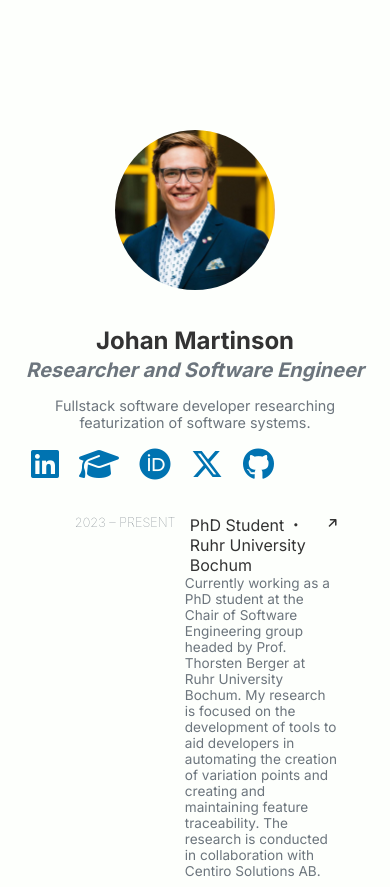
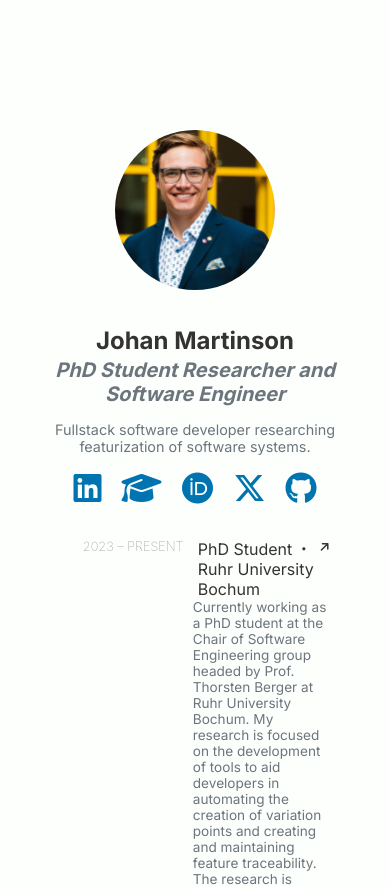
Before and after one commit to johmara/johmara.github.io, an Angular app: page /home in a window 390 px wide. Shown: the top 887 px of the page. Built offline with nearby package versions, Linux system fonts and the light colour scheme.

Commit message:
finished revamp

```diff
--- a/src/app/home/home.component.html
+++ b/src/app/home/home.component.html
@@ -7,7 +7,7 @@
     </div>
     <div class="text-content">
       <h1 [class]="'name'">Johan Martinson</h1>
-      <h3 class="subtitle">Researcher and Software Engineer</h3>
+      <h3 class="subtitle">PhD Student Researcher and Software Engineer</h3>
       <p class="text">Fullstack software developer researching featurization of software systems.</p>
       <app-socials></app-socials>
     </div>
--- a/src/app/home/home.component.scss
+++ b/src/app/home/home.component.scss
@@ -33,7 +33,7 @@
 .image-content {
   display: flex;
   flex-direction: column;
-  align-items: center;
+  align-items: flex-end;
   flex: 1;
 }
 
@@ -53,7 +53,7 @@
 }
 
 .subtitle {
-  white-space: nowrap; /* Prevent the text from wrapping */
+  white-space: wrap; /* Prevent the text from wrapping */
   width: auto; /* Allow the element to take up the space it needs */
   font-style: italic; /* Make the subtitle cursive */
   margin-top: 0.2rem; /* Reduce the space between the name and subtitle */
@@ -74,12 +74,23 @@
   font-size: 1.5rem;
 }
 
-@media (max-width: 768px) {
+@media (max-width: 900px) {
+
+  .image-content {
+    display: flex;
+    flex-direction: column;
+    align-items: center;
+    flex: 1;
+  }
+
   .text-content {
     margin-left: 0; /* Remove margin on smaller screens */
     text-align: center; /* Center text on smaller screens */
   }
 
+}
+
+@media (max-width: 768px) {
   .profile-img {
     width: 10rem; /* Scale down the image */
     height: 10rem; /* Scale down the image */
--- a/src/app/socials/socials.component.scss
+++ b/src/app/socials/socials.component.scss
@@ -16,3 +16,9 @@
 .socials a:hover {
   text-decoration: underline;
 }
+
+@media (max-width: 900px) {
+  .socials {
+    justify-content: center; /* Center the icons on smaller screens */
+  }
+}
```
